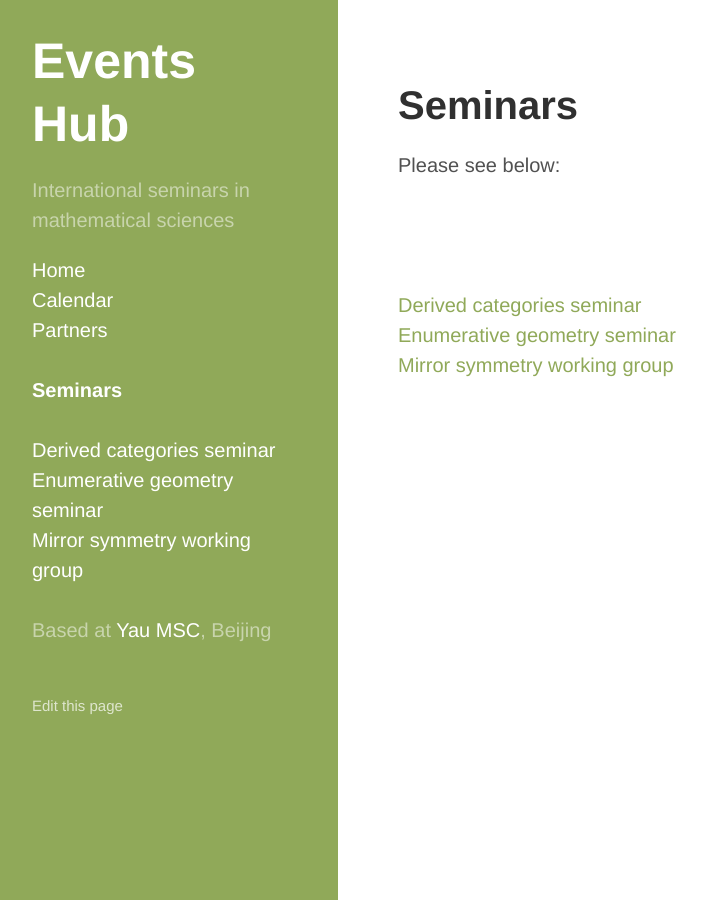
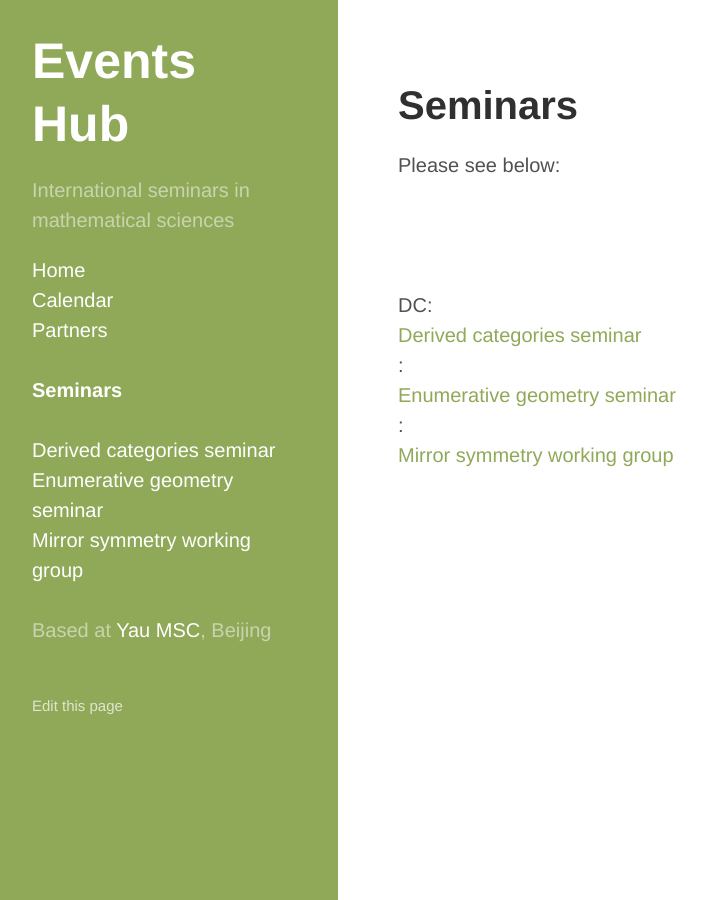
Before and after one commit to yau-msc-events/yau-msc-events.github.io, a Jekyll site: the page built from seminars.md, in a window 1280 px wide. Shown: the whole page, without its empty margins (2-707 px from the left). Built offline with Jekyll 4.4.1, drawn with Linux system fonts in a browser that asks for light colours.

Commit message:
Update seminarlist.html

```diff
--- a/_includes/seminarlist.html
+++ b/_includes/seminarlist.html
@@ -8,7 +8,7 @@
       {% for node in pages_list %}
         {% if node.title != null %}
           {% if node.layout == "seminarpage" %}
-            <a class="sidebar-nav-item{% if page.url == node.url %} active{% endif %}" href="{{ site.baseurl }}{{ node.url }}">{{ node.title }}</a>
+            {{ node.code }}: <a class="sidebar-nav-item{% if page.url == node.url %} active{% endif %}" href="{{ site.baseurl }}{{ node.url }}">{{ node.title }}</a>
           {% endif %}
         {% endif %}
       {% endfor %}
```
